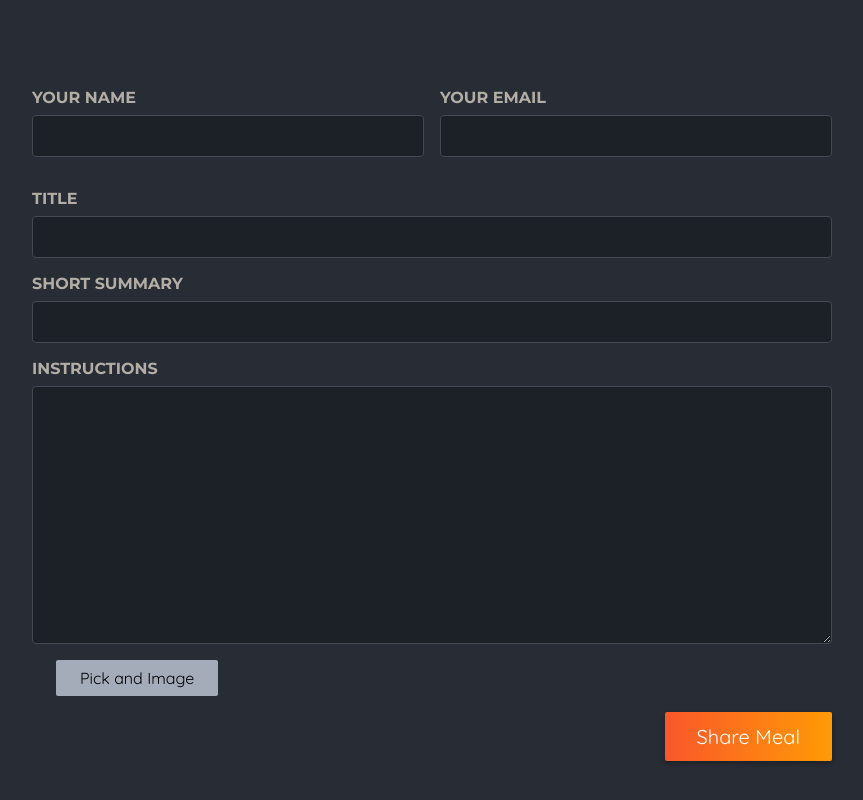
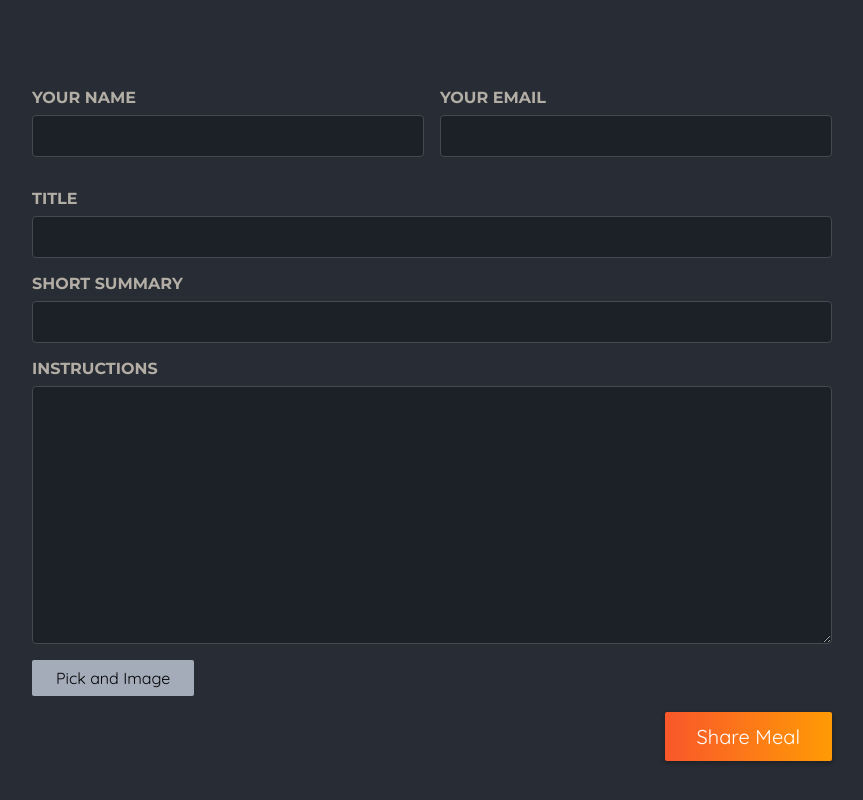
Before and after one commit to hernorusso/foodies, a Next.js app: page /meals/share in a window 1280 px wide. Shown: the part 320-1120 px from the top of the page, without its empty margins (32-895 px from the left). Built offline with nearby package versions, Linux system fonts and the light colour scheme.

Commit message:
fix styling

```diff
--- a/app/meals/share/image-picker/image-picker.js
+++ b/app/meals/share/image-picker/image-picker.js
@@ -10,9 +10,9 @@ const ImagePicker = ({ label, name }) => {
   };
 
   return (
-    <div className={styles.controls}>
+    <div className={styles.picker}>
       <label htmlFor={name}>{label}</label>
-      <div className={styles.picker}>
+      <div className={styles.controls}>
         <input
           id={name}
           type="file"
```
